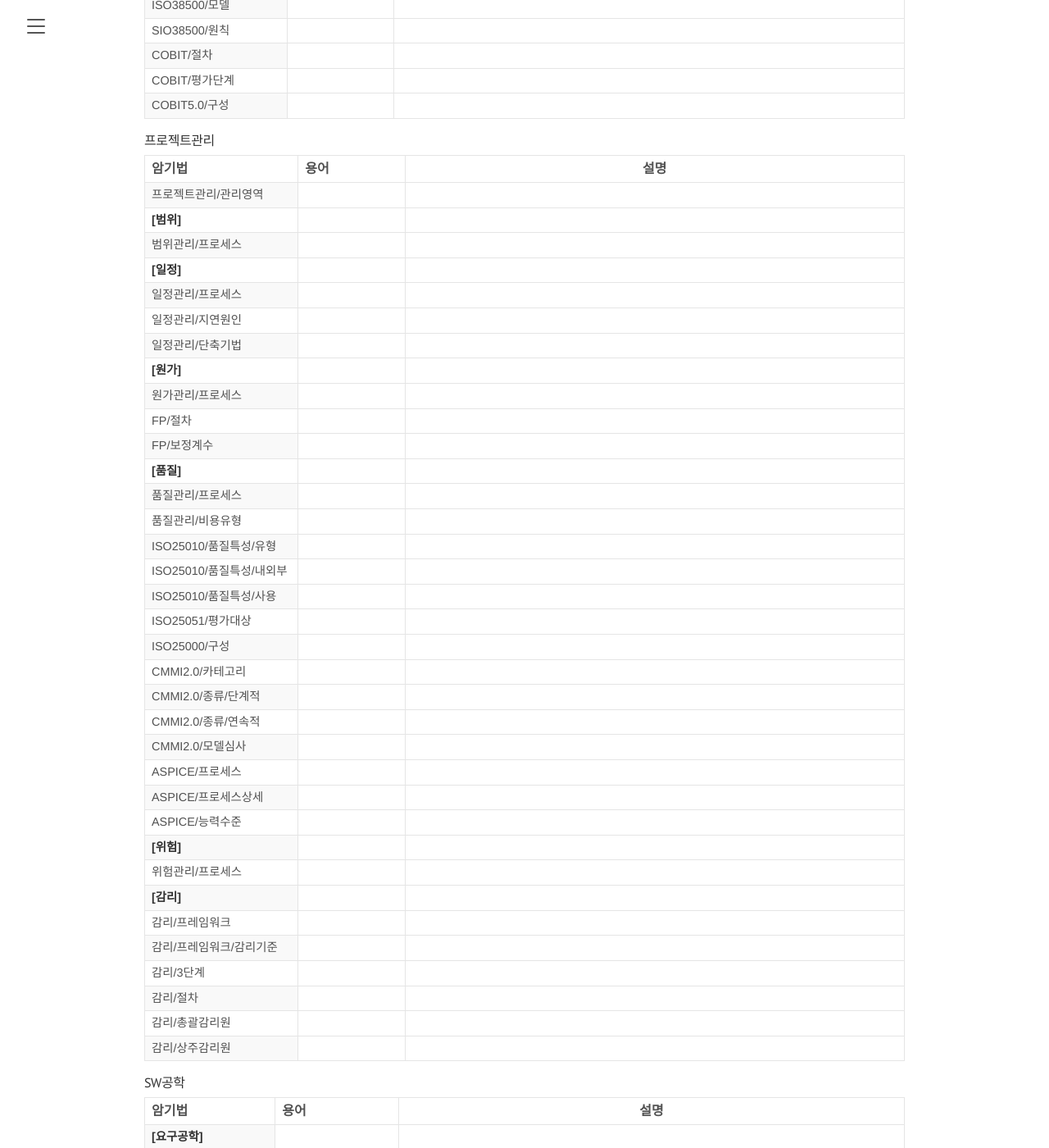
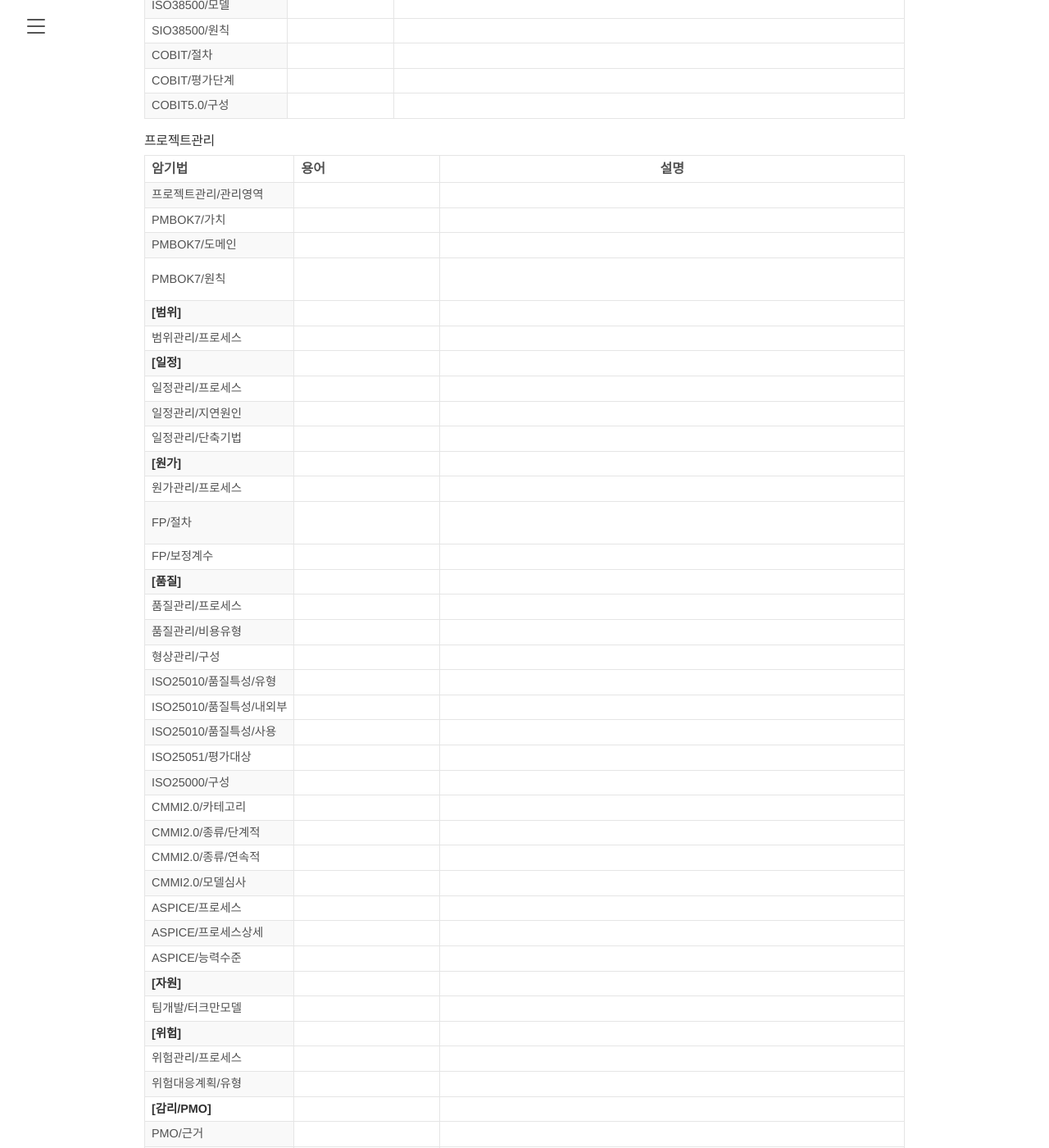
Before and after one commit to croot-git/croot-git.github.io, a Jekyll site: the page built from page-memorization.md, in a window 1280 px wide and 1400 px high, scrolled down 1544 px. Shown: the whole window at 82% size. Built offline with Jekyll 4.4.1, drawn with Linux system fonts in a browser that asks for light colours.

Commit message:
프로젝트 관리 암기 추가

```diff
--- a/page-memorization.md
+++ b/page-memorization.md
@@ -64,6 +64,9 @@
 | 암기법 | 용어 | 설명 |
 |:-----|:-----|-----|
 | 프로젝트관리/관리영역 | 1-3-1-RCR-PS | 통합, 일정, 범위, 비용, 품질, 리소스, 커뮤니케이션, 리스크, 조달, 이해관계자 |
+| PMBOK7/가치 | 책존공정 | 책임, 존중, 공정, 정직 |
+| PMBOK7/도메인 | 이팀개기작인측불 | 이해관계자, 팀, 개발방법/생명주기, 기획/계획, 작업, 인도, 성과측정, 불확실성 처리 |
+| PMBOK7/원칙 | 스시리 팀이가 품위변테 복적 | 스튜어드십, 시스템사고, 리더십, 팀, 이해관계자, 가용성, 품질, 위험, 변경, 테일러링, 복잡성, 적응성 |
 | **[범위]** | --- | --- |
 | 범위관리/프로세스 | 계요정작확통 | 계획수립, 요구사항 수집, 범위정의, WBS작성, 범위확인, 범위통제 |
 | **[일정]** | --- | --- |
@@ -77,6 +80,7 @@
 | **[품질]** | --- | --- |
 | 품질관리/프로세스 | 계보통 | 계획수립, 품질보증활동, 품질통제 |
 | 품질관리/비용유형 | 적예평부내외 | 적합(예방,평가), 부적합(내부실패,외부실패) |
+| 형상관리/구성 | 식통감기 | 식별, 통제, 감사, 기록 |
 | ISO25010/품질특성/유형 | 내외사 | 내부/외부품질, 사용품질 |
 | ISO25010/품질특성/내외부 | 기신사효유이호보 | 기능적합성, 신뢰성, 사용성, 효율성, 유지보수성, 이식성, 호환성, 보안성 |
 | ISO25010/품질특성/사용 | 효생안만 | 효율성, 생산성, 안정성, 만족성 |
@@ -89,9 +93,15 @@
 | ASPICE/프로세스 | 기지조 | 기본, 지원, 조직 |
 | ASPICE/프로세스상세 | 획공소시지관재프 | 획득, 공급, 소프트웨어, 시스템, 지원, 관리, 재사용, 프로세스 |
 | ASPICE/능력수준 | 불수관확예혁 | 불이행, 수행, 관리, 확립, 예측, 혁신 |
+| **[자원]** | --- | --- |
+| 팀개발/터크만모델 | FSNPA | 형성(Foarming), 갈등(Storming), 표준화(Norming), 수행(Performing), 해산(Adjourning) |
 | **[위험]** | --- | --- |
 | 위험관리/프로세스 | 계식정량대실감 | 계획수립, 위험식별, 정성분석, 정량분석, 대응계획수립, 대응실행 , 위험감시 |
-| **[감리]** | --- | --- |
+| 위험대응계획/유형 | EATMA | Escalator, Avoid, Transfer, Mitigate, Accept |
+| **[감리/PMO]** | --- | --- |
+| PMO/근거 | 642782 | 전자정부법 제64조 2항, 전자정부법 시행령 제78조의 2 |
+| PMO/모델 | 기코통 | 기상대, 코치, 통제센터 |
+| PMO/수행단계 | 기집사 | 기획, 집행, 사후 |
 | 감리/프레임워크 | 유대기 | 감리유형, 감리대상, 감리기준 |
 | 감리/프레임워크/감리기준 | 성산절 | 성과, 산출물, 절차 |
 | 감리/3단계 | 예현시 | 예비조사, 현장감리, 시정조치확인 |
```
